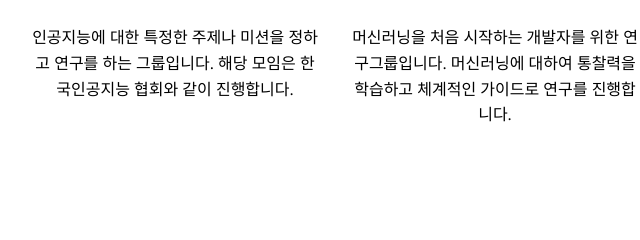
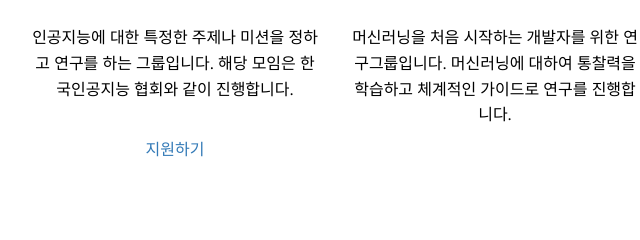
Before and after one commit to HOLAAI/holaai.github.io, a plain HTML site: page index.html in a window 1280 px wide. Shown: the part 2160-2400 px from the top of the page, 305-945 px from the left. Drawn offline with nearby package versions, Linux system fonts and the light colour scheme.

Commit message:
Update index.html

```diff
--- a/index.html
+++ b/index.html
@@ -154,6 +154,7 @@
             <h4 class="headerline">AIF</h4>
             <p><img src="img/avatar2.jpg" class="img-responsive center-block" alt=""></p>
             <p>인공지능에 대한 특정한 주제나 미션을 정하고 연구를 하는 그룹입니다. 해당 모임은 한국인공지능 협회와 같이 진행합니다.</p>
+            <p><a href="https://goo.gl/forms/rkBlgQHZQvqQ66G63" target="_blank">지원하기</a> </p>
 
             <!--
             <ul class="list-inline lead">
```
